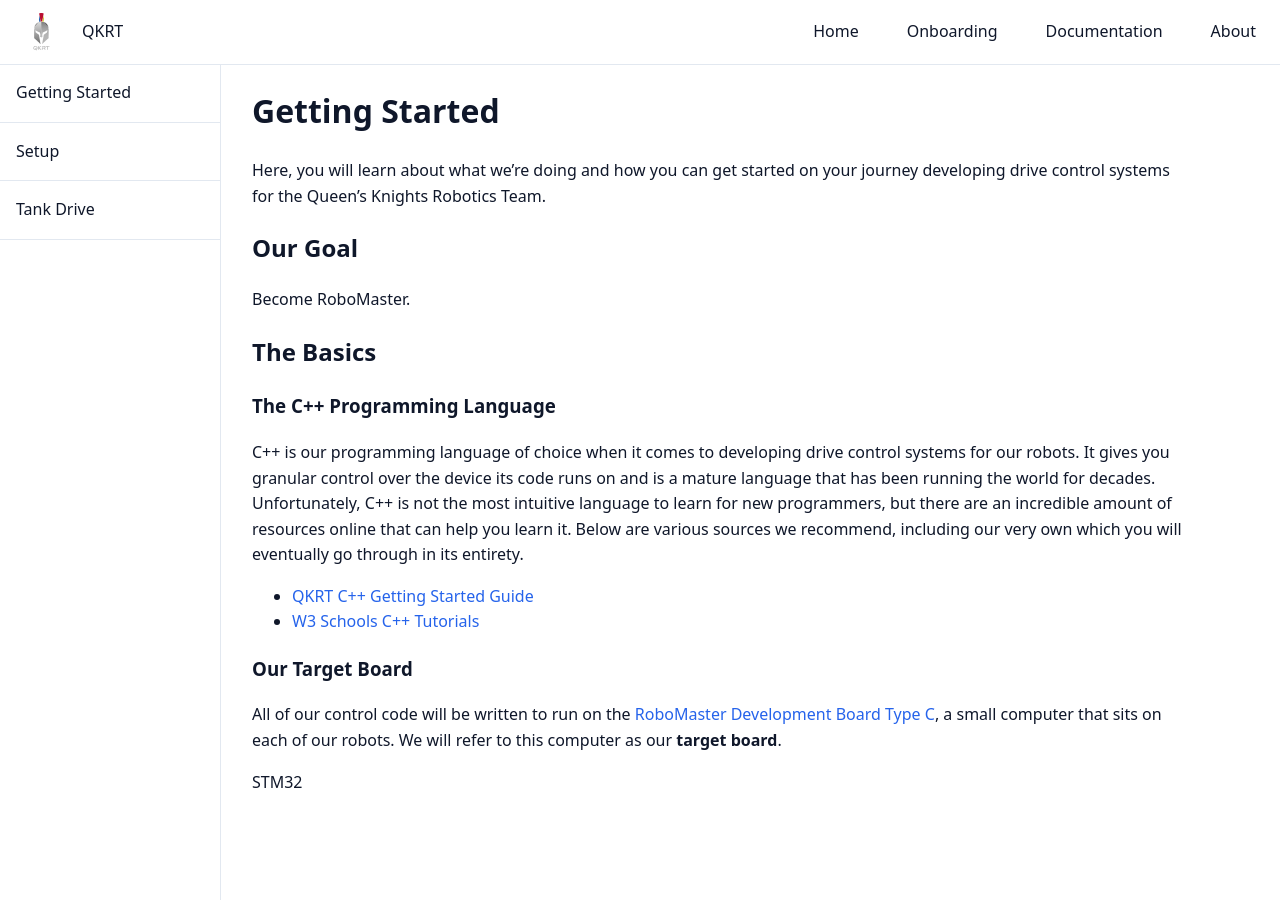
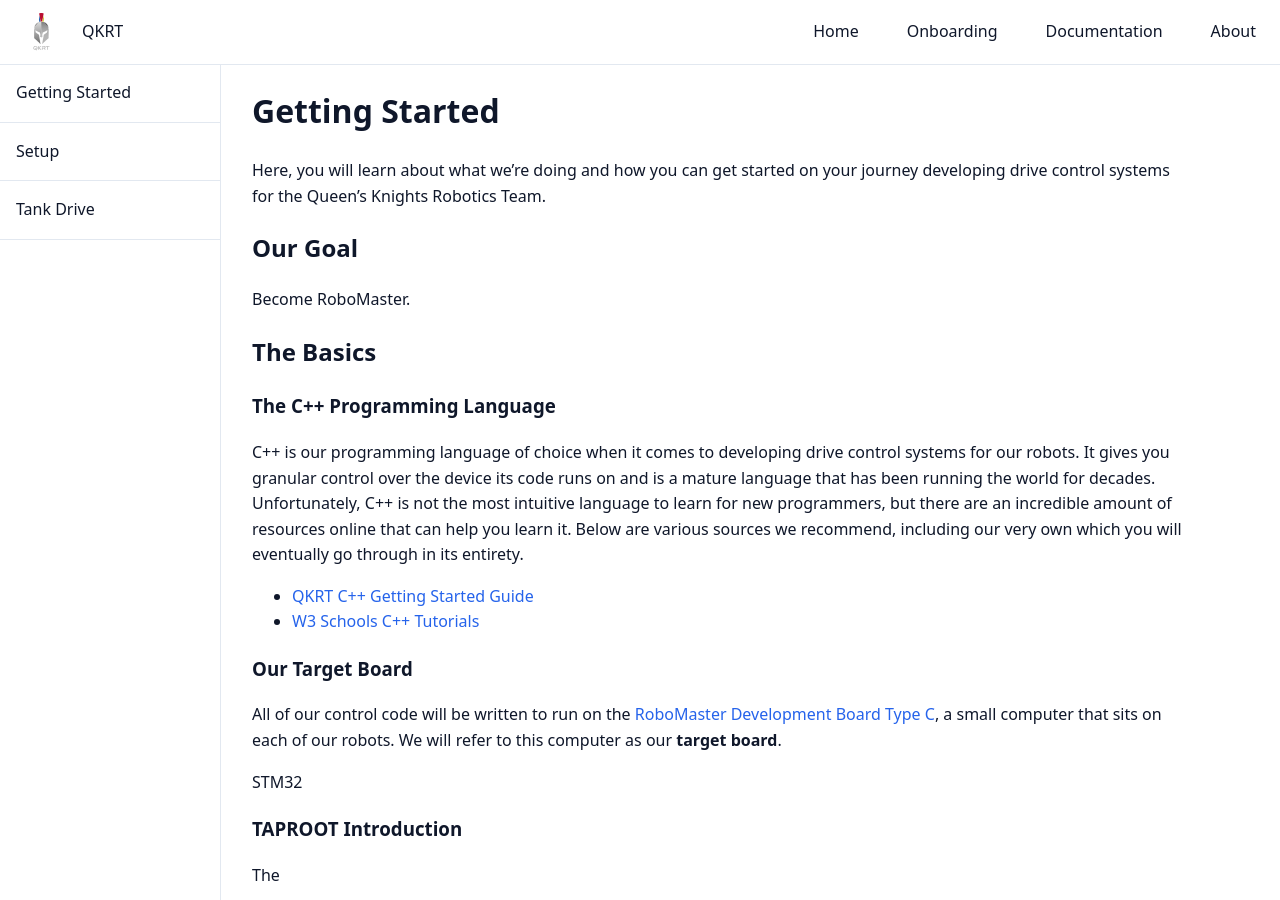
Before and after one commit to qkrt-rm/onboarding, a Jekyll site: the page built from onboarding/getting-started.md, in a window 1280 px wide. Built offline with Jekyll 4.4.1, drawn with Linux system fonts in a browser that asks for light colours.

Commit message:
Added a small section to the OnBoarding

```diff
--- a/onboarding/getting-started.md
+++ b/onboarding/getting-started.md
@@ -25,3 +25,10 @@ C++ is our programming language of choice when it comes to developing drive cont
 All of our control code will be written to run on the [RoboMaster Development Board Type C](https://www.robomaster.com/en-US/products/components/general/development-board-type-c/info), a small computer that sits on each of our robots. We will refer to this computer as our **target board**.
 
 STM32
+
+### TAPROOT Introduction
+
+The
+
+- [](https://aruw.gitlab.io/controls/aruw-edu/tutorials/1_tank_drive.html)
+-
```
